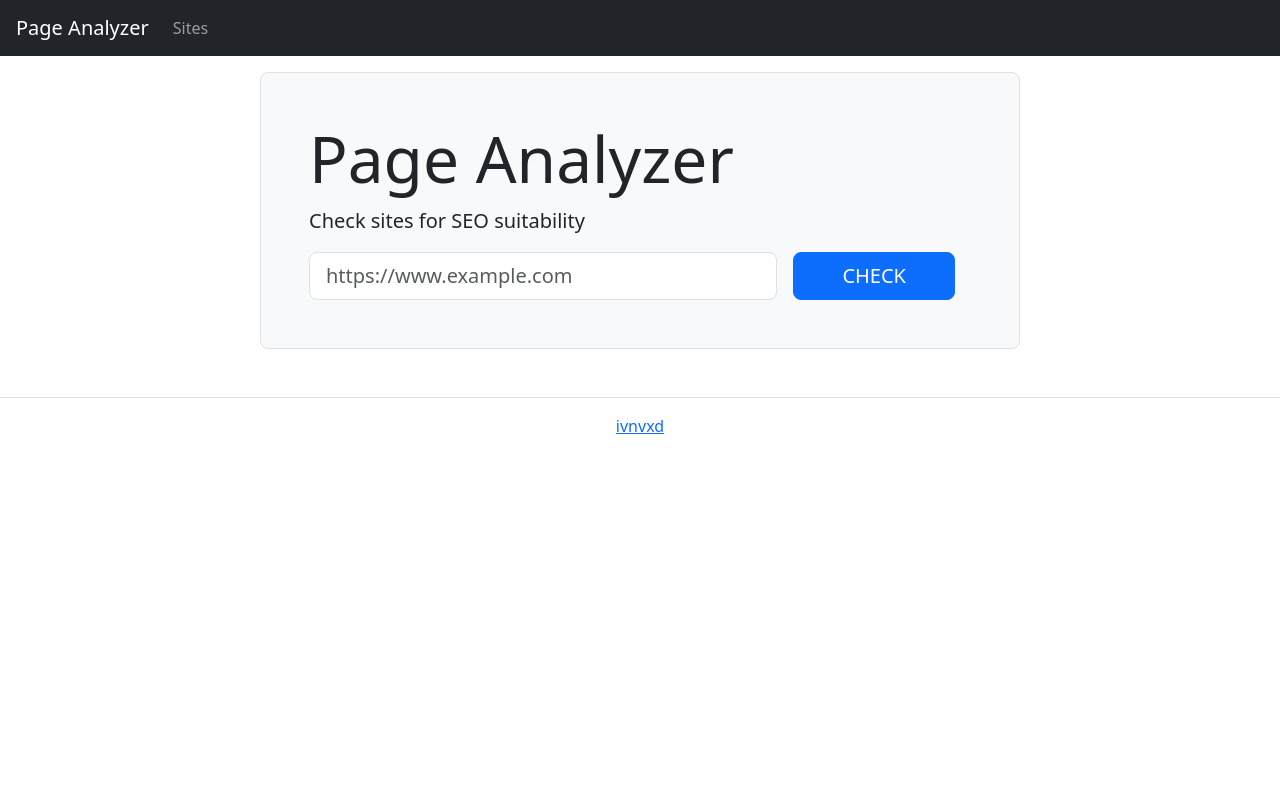
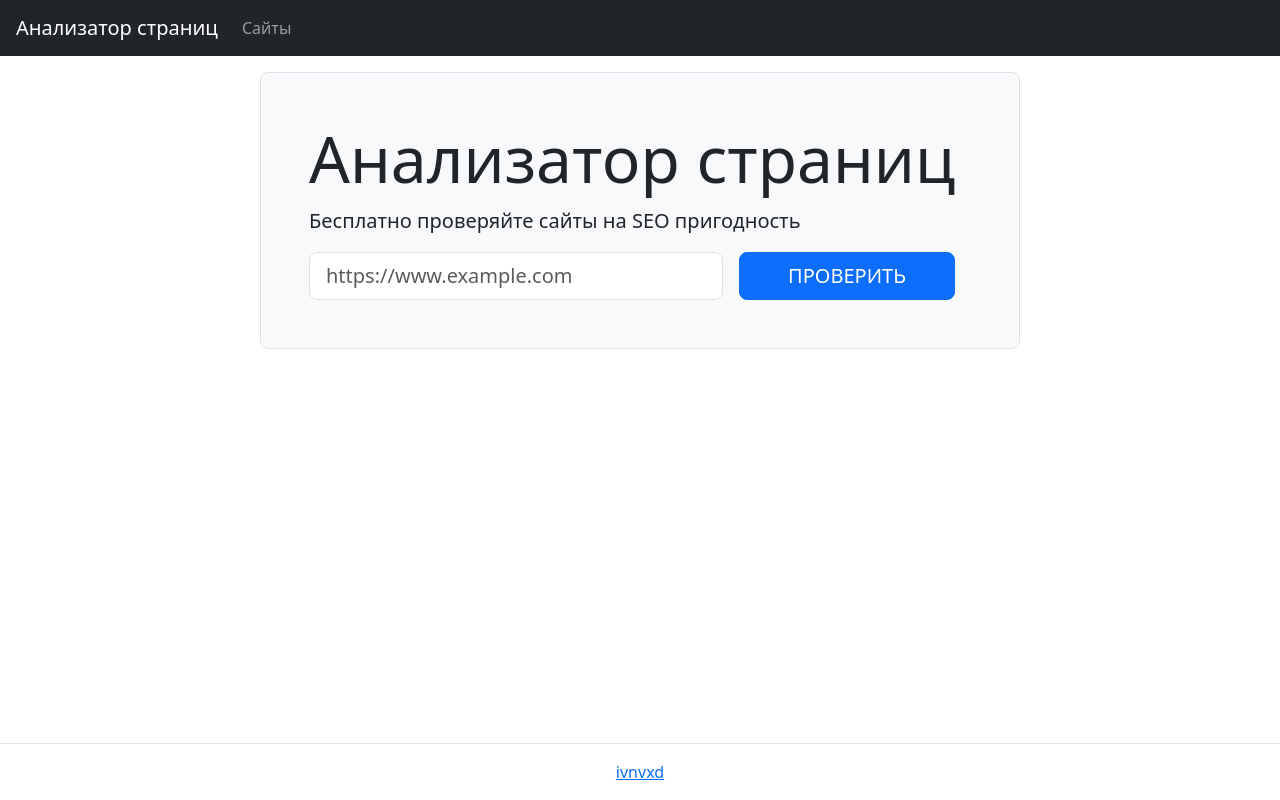
Before and after one commit to ivnvxd/python-project-83, a Flask app: page / in a window 1280 px wide. Run offline with Flask 2, Linux system fonts and the light colour scheme; some libraries are stand-ins or nearby versions.

Commit message:
translate

```diff
--- /dev/null
+++ b/page_analyzer/db.py
@@ -0,0 +1,6 @@
+# TODO: add all db requests
+
+# import os
+# from dotenv import load_dotenv
+# from psycopg2 import connect
+# import psycopg2.extras
--- a/page_analyzer/templates/index.html
+++ b/page_analyzer/templates/index.html
@@ -1,17 +1,17 @@
 {% extends 'layout.html' %}
 
 {% block title %}
-    Page Analyzer
+    Анализатор страниц
 {% endblock %}
 
 {% block main %}
 <div class="row">
     <div class="col-12 col-md-10 col-lg-8 mx-auto border rounded-3 bg-light p-5">
-        <h1 class="display-3">Page Analyzer</h1>
-        <p class="lead">Check sites for SEO suitability</p>
+        <h1 class="display-3">Анализатор страниц</h1>
+        <p class="lead">Бесплатно проверяйте сайты на SEO пригодность</p>
         <form action="/urls " method="post" class="d-flex justify-content-center" required="">
-            <input type="text" name="url" placeholder="https://www.example.com" value="{{ url }}" class="form-control form-control-lg">
-            <input type="submit" class="btn btn-primary btn-lg ms-3 px-5 text-uppercase mx-3" value="Check">
+            <input type="text" name="url" placeholder="https://www.example.com" value="{{ url|default('') }}" class="form-control form-control-lg">
+            <input type="submit" class="btn btn-primary btn-lg ms-3 px-5 text-uppercase mx-3" value="Проверить">
         </form>
     </div>
 </div>
--- a/page_analyzer/templates/layout.html
+++ b/page_analyzer/templates/layout.html
@@ -3,17 +3,18 @@
 
     <head>
         <meta charset="UTF-8">
-        <meta name="viewport" content="width=device-width, initial-scale=1">
+        <meta name="viewport" content="width=device-width, initial-scale=1, shrink-to-fit=no">
+        <meta name="description" content="Third project for Hexlet.io">
+
+        <link href="https://cdn.jsdelivr.net/npm/bootstrap@5.3.0-alpha1/dist/css/bootstrap.min.css" rel="stylesheet" integrity="sha384-GLhlTQ8iRABdZLl6O3oVMWSktQOp6b7In1Zl3/Jr59b6EGGoI1aFkw7cmDA6j6gD" crossorigin="anonymous">
 
         <title>{% block title %} {% endblock %}</title>
-
-        <link href="https://cdn.jsdelivr.net/npm/bootstrap@5.3.0-alpha1/dist/css/bootstrap.min.css" rel="stylesheet" integrity="sha384-GLhlTQ8iRABdZLl6O3oVMWSktQOp6b7In1Zl3/Jr59b6EGGoI1aFkw7cmDA6j6gD" crossorigin="anonymous">
     </head>
 
-    <body>
+    <body class="min-vh-100 d-flex flex-column">
         <header class="flex-shrink-0">
             <nav class="navbar navbar-expand-md navbar-dark bg-dark px-3">
-                <a class="navbar-brand" href="/">Page Analyzer</a>
+                <a class="navbar-brand" href="/">Анализатор страниц</a>
 
                 <button class="navbar-toggler" type="button" data-toggle="collapse" data-target="#navbarNav" aria-controls="navbarNav" aria-expanded="false" aria-label="Toggle navigation">
                     <span class="navbar-toggler-icon"></span>
@@ -21,13 +22,12 @@
 
                 <div class="collapse navbar-collapse" id="navbarNav">
                     <ul class="navbar-nav">
-                        <li class="nav-item"><a class="nav-link " href="/urls">Sites</a></li>
+                        <li class="nav-item"><a class="nav-link " href="/urls">Сайты</a></li>
                     </ul>
                 </div>
             </nav>
         </header>
 
-        <main class="flex-grow-1">
         {% with messages = get_flashed_messages(with_categories=True) %}
             {% if messages %}
                 {% for category, message in messages %}
```
Also changed, not shown: other parts of page_analyzer/templates/layout.html (+2 -0 lines), page_analyzer/templates/show.html (+4 -4 lines), page_analyzer/templates/urls.html (+4 -4 lines). Lines whose indentation alone changed are shown as unchanged.
